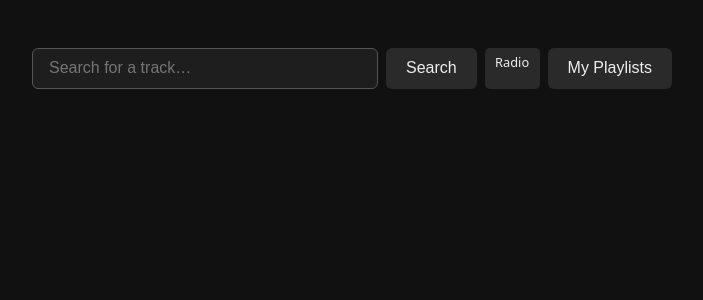
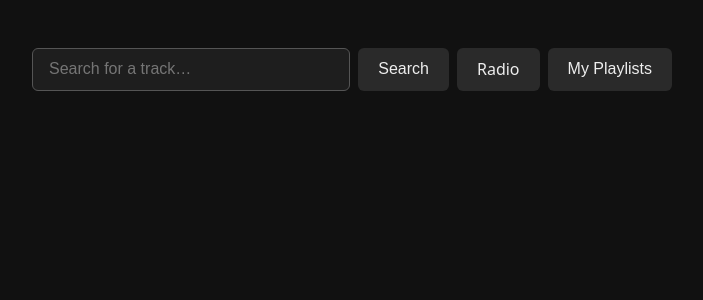
Before and after one commit to Willf12321/music-server, a Symfony app: template templates/search/index.html.twig in a window 1280 px wide. Shown: the top 300 px of the page, without its empty margins (288-991 px from the left). Run offline with Twig, Linux system fonts and the light colour scheme; the template is opened without the code that fills it, so the values that code supplies are empty; some libraries are stand-ins or nearby versions.

Commit message:
Uniform button sizes in search bar

```diff
--- a/templates/search/index.html.twig
+++ b/templates/search/index.html.twig
@@ -37,7 +37,8 @@
 
         .search-bar input:focus { border-color: #555; }
 
-        .search-bar button {
+        .search-bar button,
+        .search-bar a.btn {
             padding: 0.65rem 1.25rem;
             border-radius: 6px;
             border: none;
@@ -47,7 +48,8 @@
             cursor: pointer;
         }
 
-        .search-bar button:hover { background: #333; }
+        .search-bar button:hover,
+        .search-bar a.btn:hover { background: #333; }
 
         /* ── Results ── */
 
```
